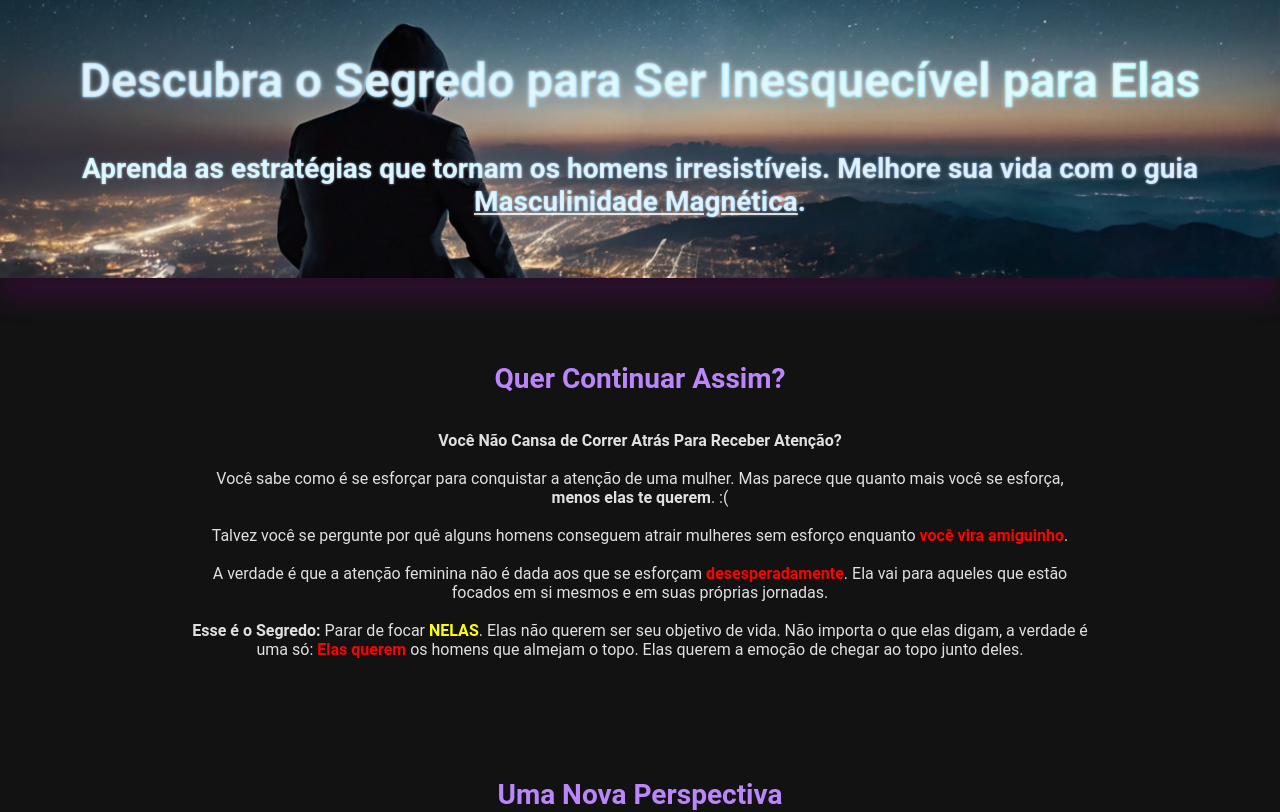
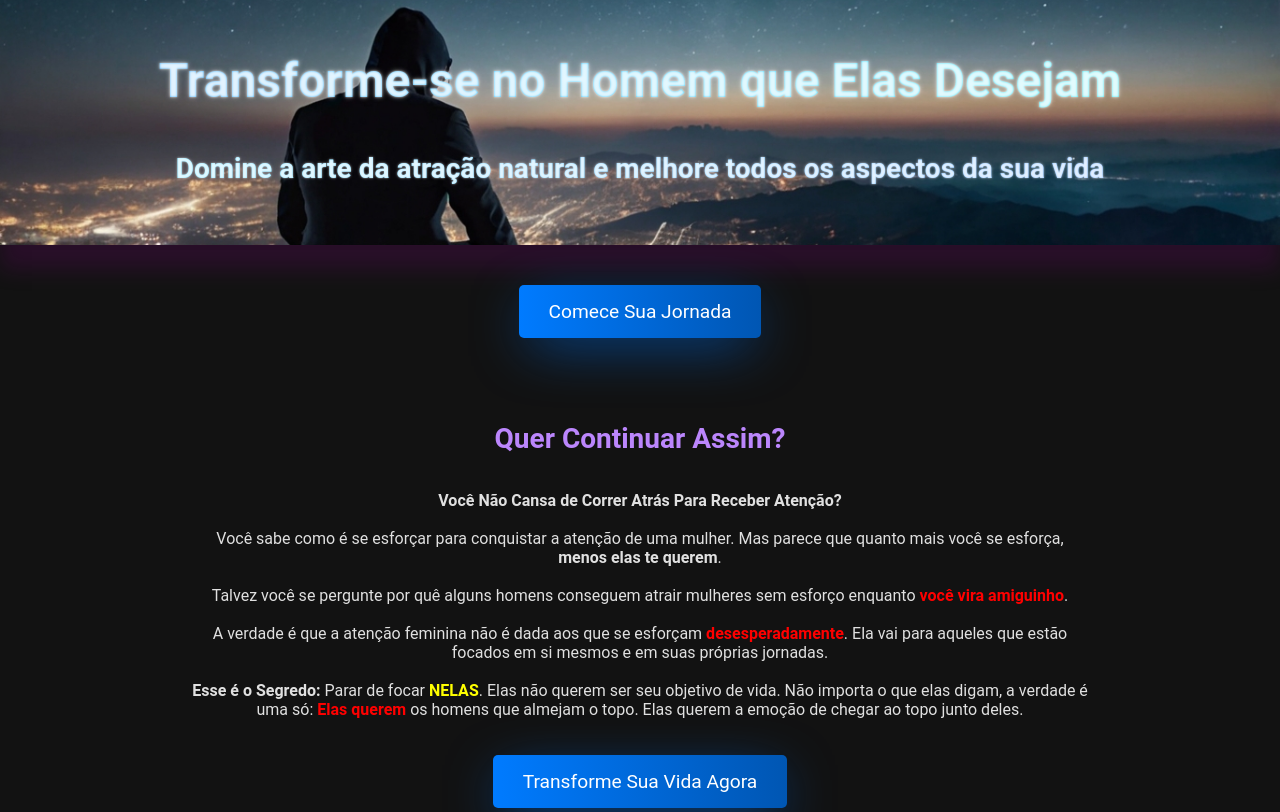
Before and after one commit to AndreyMota/salesPageTest, a React (Vite) app: page /DescubraOSeuPotencial in a window 1280 px wide. Shown: the top 812 px of the page. Built offline with nearby package versions, Linux system fonts and the light colour scheme.

Commit message:
Updated half of all2

```diff
--- a/src/Pages/A/QuizPage.jsx
+++ b/src/Pages/A/QuizPage.jsx
@@ -496,7 +496,10 @@ const Quiz = () => {
               </HighlightedList>
           </div>
           <Subtitle>O segredo é parar de correr atrás das borboletas... E cuidar do jardim para que elas venham até você.</Subtitle>
-          <ResultDescription>Descubra os segredos do progresso acelerado e do desenvolvimento pessoal, inspirados pelos ensinamentos de antigos mestres e filósofos contemporâneos. Explore como você pode transformar sua vida em um curto espaço de tempo.</ResultDescription>
+          <ResultDescription>
+            Descubra os segredos do progresso acelerado e do desenvolvimento pessoal. Transforme sua vida rapidamente com ensinamentos poderosos. <strong>Clique aqui para começar agora!</strong>
+          </ResultDescription>
+
 
           <OptionButton bgcolor="#28a745" textColor="#FFFFFF" onClick={handleRedirectClick}>
             Conheça estratégias para o seu crescimento. Clique aqui para saber mais.
--- a/src/Pages/A/SellPage.jsx
+++ b/src/Pages/A/SellPage.jsx
@@ -357,18 +357,20 @@ const SalePage = () => {
 
 
     <ContainerCabecalho>
-      <Headline ref={headlineRef}>Descubra o Segredo para Ser Inesquecível para Elas</Headline>
-      <Subheadline ref={subheadlineRef}>Aprenda as estratégias que tornam os homens irresistíveis. Melhore sua vida com o guia <u>Masculinidade Magnética</u>.</Subheadline>
+      <Headline ref={headlineRef}>Transforme-se no Homem que Elas Desejam</Headline>
+      <Subheadline ref={subheadlineRef}>Domine a arte da atração natural e melhore todos os aspectos da sua vida</Subheadline>
     </ContainerCabecalho>
     <Container>
+    <CTAButton>Comece Sua Jornada</CTAButton>
       <Section ref={sectionRef}>
         <SectionTitle>Quer Continuar Assim?</SectionTitle>
         <p><strong>Você Não Cansa de Correr Atrás Para Receber Atenção?</strong><br/><br/>
-        Você sabe como é se esforçar para conquistar a atenção de uma mulher. Mas parece que quanto mais você se esforça, <strong>menos elas te querem</strong>. :(<br/><br/>
+        Você sabe como é se esforçar para conquistar a atenção de uma mulher. Mas parece que quanto mais você se esforça, <strong>menos elas te querem</strong>.<br/><br/>
         Talvez você se pergunte por quê alguns homens conseguem atrair mulheres sem esforço enquanto <strong style={{color: 'red'}}>você vira amiguinho</strong>.<br/><br/>
         A verdade é que a atenção feminina não é dada aos que se esforçam <strong style={{color: 'red'}}>desesperadamente</strong>. Ela vai para aqueles que estão focados em si mesmos e em suas próprias jornadas.<br/><br/>
         <strong>Esse é o Segredo:</strong> Parar de focar <strong style={{color: 'yellow'}}>NELAS</strong>. Elas não querem ser seu objetivo de vida. Não importa o que elas digam, a verdade é uma só: <strong style={{color: 'red'}}>Elas querem</strong> os homens que almejam o topo. Elas querem a emoção de chegar ao topo junto deles.
         </p>
+        <CTAButton>Transforme Sua Vida Agora</CTAButton>
       </Section>
 
       <Section ref={sectionRef}>
--- a/src/Pages/B/QuizPageB.jsx
+++ b/src/Pages/B/QuizPageB.jsx
@@ -122,18 +122,32 @@ const ResultDescription = styled.p`
 `;
 
 const CTAButton = styled.button`
-  background-color: #FF6F61;
-  color: #FFFFFF;
-  border: none;
-  padding: 10px 20px;
+  background-image: linear-gradient(to right, #007BFF, #0056B3); /* Gradiente de azul */
+  color: #FFFFFF; /* Cor do texto para contraste */
+  text-decoration: none;
+  max-width: 600px;
+  padding: 15px 30px; /* Ajuste o padding conforme necessário */
   font-size: 1.2em;
+  display: block;
+  border-radius: 5px;
   cursor: pointer;
-  margin-top: 20px;
-  border-radius: 5px;
-  transition: background-color 0.3s;
+  transition: background-color 0.3s, box-shadow 0.3s;
+  text-align: center;
+  margin: 20px auto;
+  box-shadow: 0px 14px 56px -11px #0056B3; /* Sombra azul escura */
 
   &:hover {
-    background-color: #E55C50;
+    background-image: linear-gradient(to right, #9E6EDC, #6E44FF); /* Gradiente ao passar o mouse */
+  }
+
+  @media (max-width: 768px) {
+    font-size: 1em;
+    padding: 12px 24px; /* Ajuste o padding para telas menores */
+  }
+
+  @media (max-width: 480px) {
+    font-size: 0.9em;
+    padding: 10px 20px; /* Ajuste o padding para dispositivos muito pequenos */
   }
 `;
 
@@ -505,11 +519,13 @@ const QuizB = () => {
               </HighlightedList>
           </div>
           <Subtitle>O segredo é parar de correr atrás das borboletas... E cuidar do jardim para que elas venham até você.</Subtitle>
-          <ResultDescription>Descubra os segredos do progresso acelerado e do desenvolvimento pessoal, inspirados pelos ensinamentos de antigos mestres e filósofos contemporâneos. Explore como você pode transformar sua vida em um curto espaço de tempo.</ResultDescription>
+          <ResultDescription>
+            Descubra os segredos do progresso acelerado e do desenvolvimento pessoal. Transforme sua vida rapidamente com ensinamentos poderosos. <strong>Clique abaixo para começar agora!</strong>
+          </ResultDescription>
 
-          <OptionButton bgcolor="#28a745" textColor="#FFFFFF" onClick={handleRedirectClick}>
+          <CTAButton onClick={handleRedirectClick}>
             Conheça estratégias para o seu crescimento. Clique aqui para saber mais.
-          </OptionButton>
+          </CTAButton>
         </>
       )}
     </QuizContainer>
```
